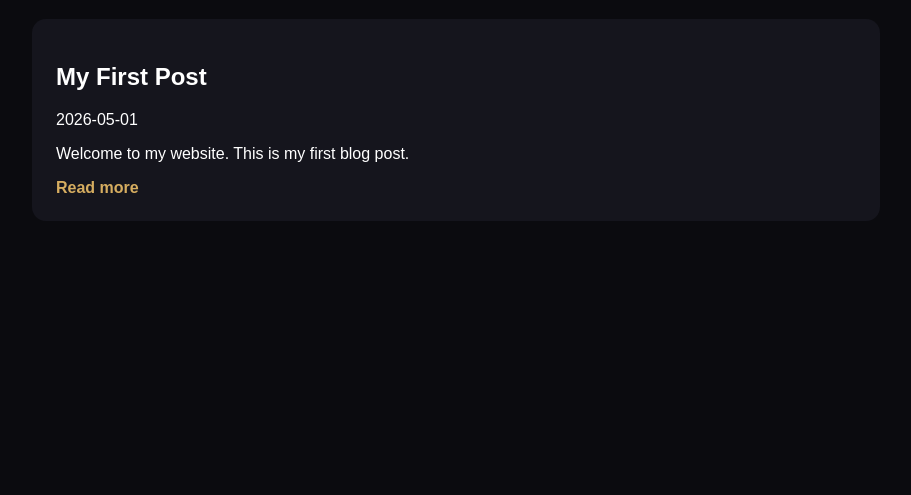
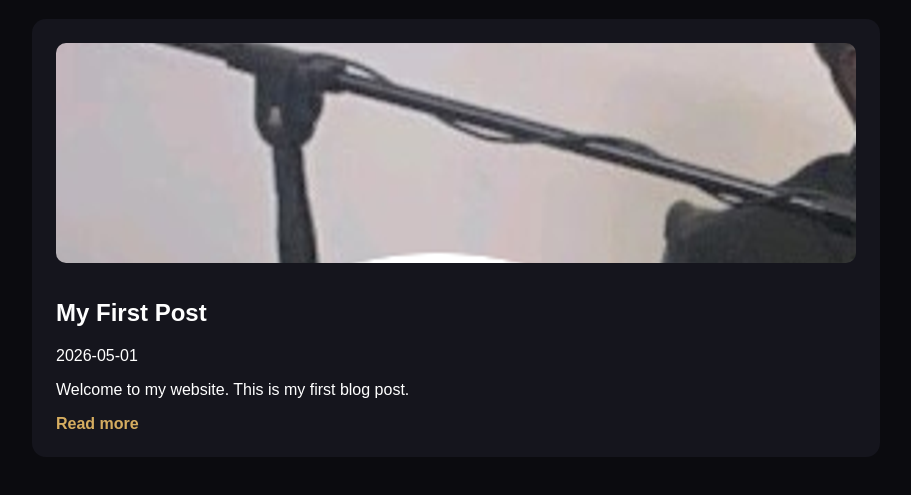
Before and after one commit to Hebreuxtreizehuit/reybulambo, a plain HTML site: page blog.html in a window 1280 px wide. Shown: the part 109-604 px from the top of the page, without its empty margins (16-927 px from the left). Drawn offline with Linux system fonts and the light colour scheme; files whose address does not match are found by name.

Commit message:
Add blog image display

```diff
--- a/blog.html
+++ b/blog.html
@@ -6,6 +6,7 @@
 <style>
 body{font-family:Arial;background:#0b0b0f;color:white;padding:40px}
 .post{background:#15151d;padding:24px;border-radius:14px;margin-bottom:20px;max-width:800px}
+.post img{width:100%;height:220px;object-fit:cover;border-radius:10px;margin-bottom:12px}
 a{color:#d6ad60;text-decoration:none;font-weight:bold}
 </style>
 </head>
@@ -23,6 +24,7 @@ fetch("posts.json")
   posts.forEach(post => {
     box.innerHTML += `
   <div class="post">
+    <img src="${post.image}" alt="${post.title}">
     <h2>${post.title}</h2>
     <p>${post.date}</p>
     <p>${post.excerpt}</p>
```
Lines whose indentation alone changed are shown as unchanged.
